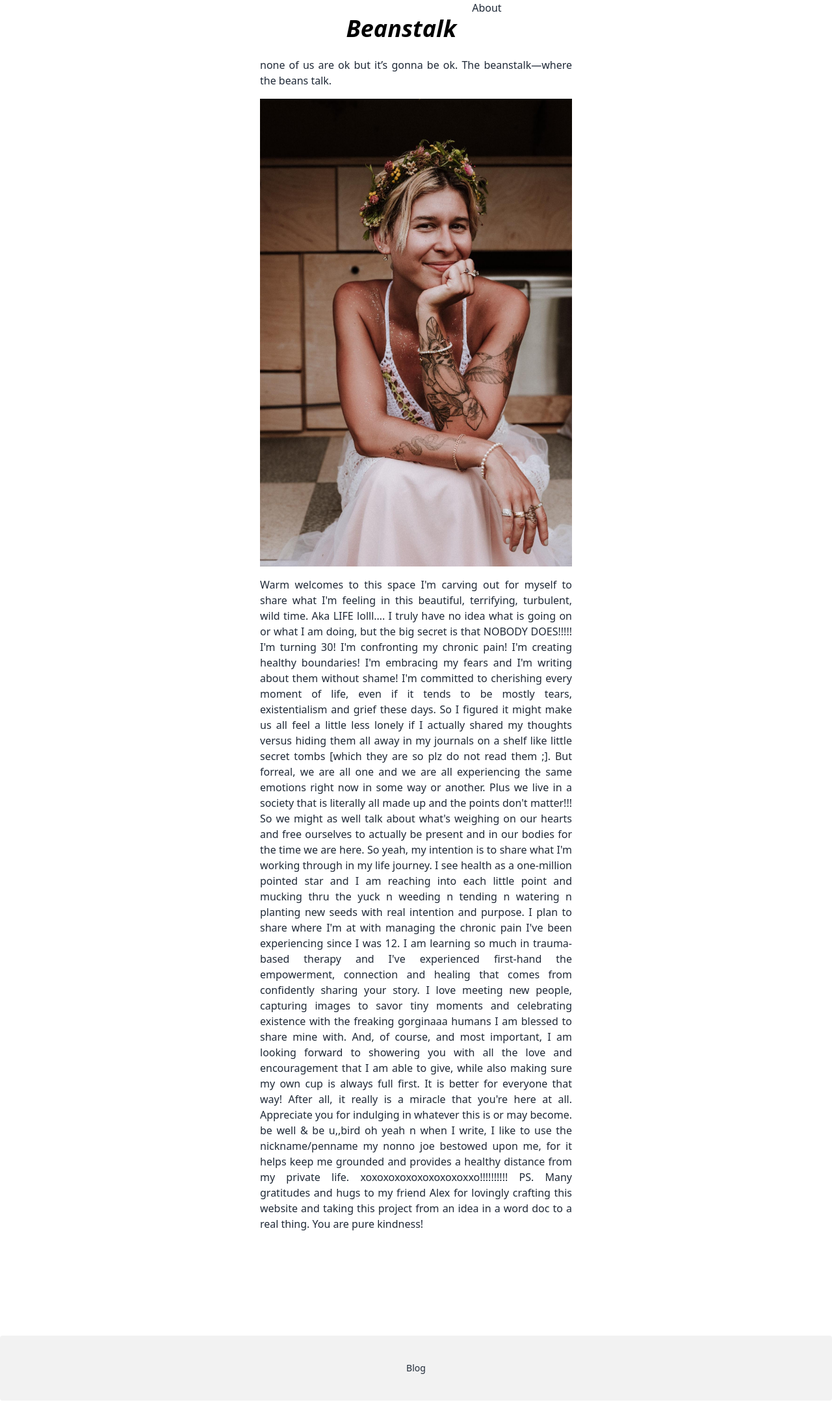
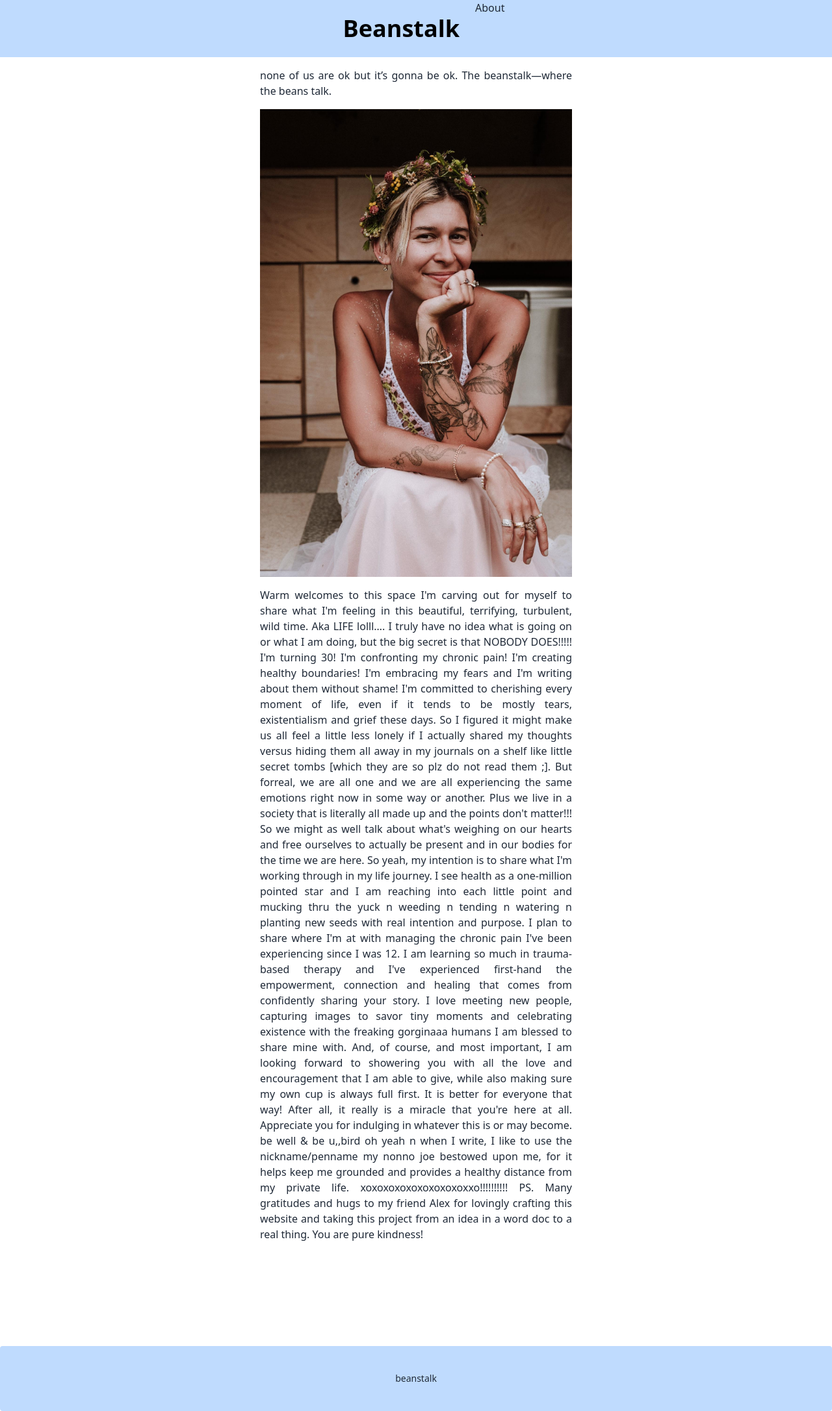
Before and after one commit to carteblanchecarriage/beanstalk, a Next.js app: page /about in a window 1280 px wide. Shown: the whole page at 65% size. Built offline with nearby package versions, Linux system fonts and the light colour scheme.

Commit message:
updated format

```diff
--- a/components/footer.jsx
+++ b/components/footer.jsx
@@ -8,10 +8,10 @@ const Footer = () => {
 
   return (
     <>
-      <footer className='footer footer-center p-10 bg-base-200 text-base-content rounded mt-12'>
+      <footer className='footer footer-center p-10 bg-blue-200 text-base-content rounded mt-12'>
         <div>
           <p>
-            <Link href='/'>Blog</Link>
+            <Link href='/'>beanstalk</Link>
           </p>
         </div>
       </footer>
--- a/components/navbar.jsx
+++ b/components/navbar.jsx
@@ -10,10 +10,11 @@ const Navbar = () => {
 
   return (
     <>
+      <div className='flex bg-blue-200 mb-4'>
         <div className='flex mx-auto'>
           <Link
             href='/'
-          className='p-6 text-center text-black font-bold italic text-4xl'
+            className='p-6 text-center text-black font-bold text-4xl '
           >
             <h1>Beanstalk</h1>
           </Link>
@@ -22,6 +23,7 @@ const Navbar = () => {
             <h1>About</h1>
           </Link>
         </div>
+      </div>
     </>
   );
 };
--- a/pages/posts/[slug].js
+++ b/pages/posts/[slug].js
@@ -35,15 +35,24 @@ export default function Post({ post }) {
         <Markdown
           components={{
             p: ({ children }) => <p className='mb-4'>{children}</p>,
+            h1: ({ children }) => (
+              <h1 className='font-bold text-2xl mb-4'>{children}</h1>
+            ),
+            h2: ({ children }) => (
+              <h2 className='font-bold text-xl mb-4'>{children}</h2>
+            ),
             img: ({ node, ...props }) => {
               const { src, alt } = props;
               return (
+                <div className='flex justify-center'>
+                  {' '}
                   <Image
                     src={src}
                     alt={alt}
                     width={500} // Adjust width and height as needed
                     height={500}
                   />
+                </div>
               );
             },
           }}
```
Lines whose indentation alone changed are shown as unchanged.
